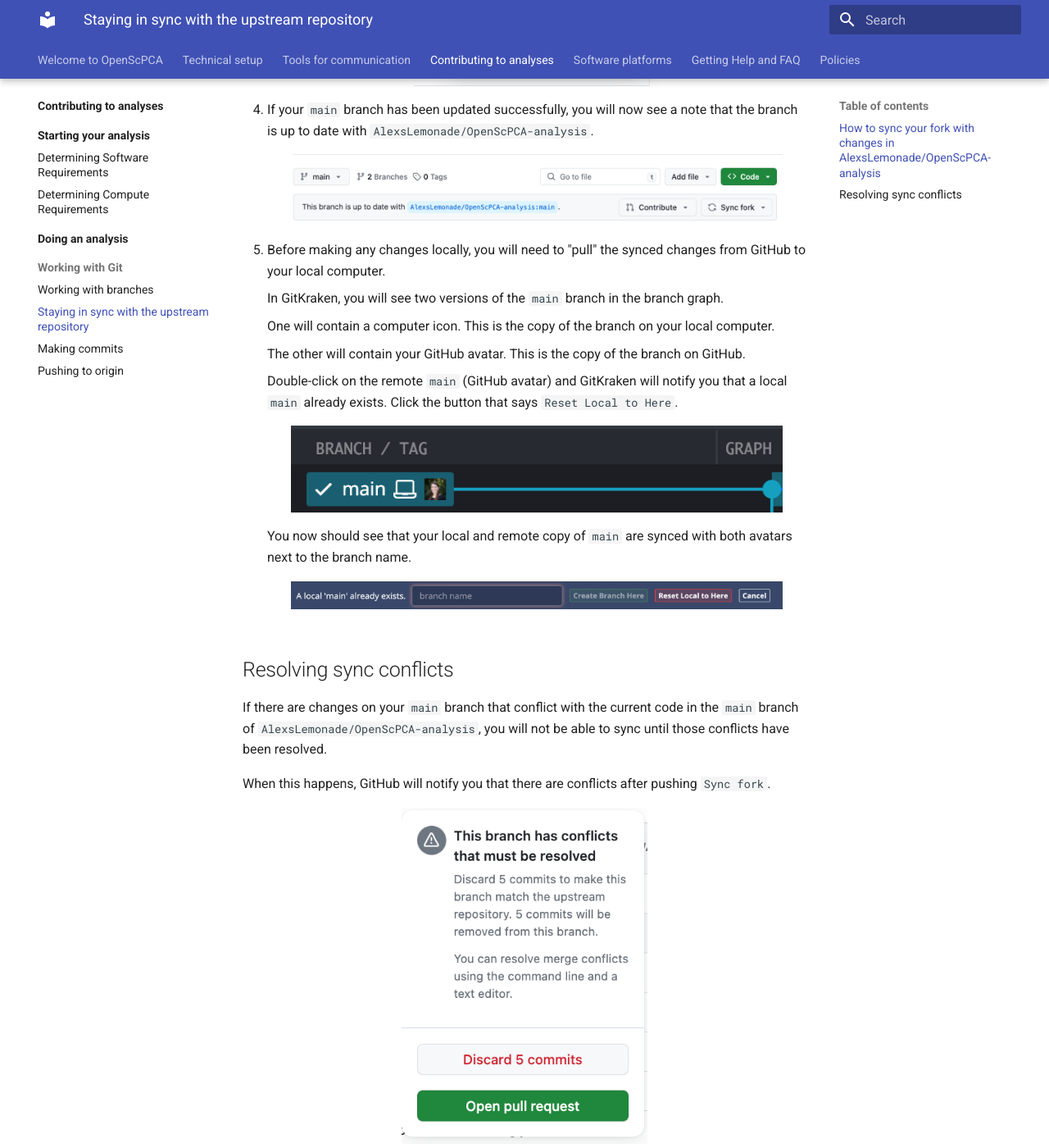
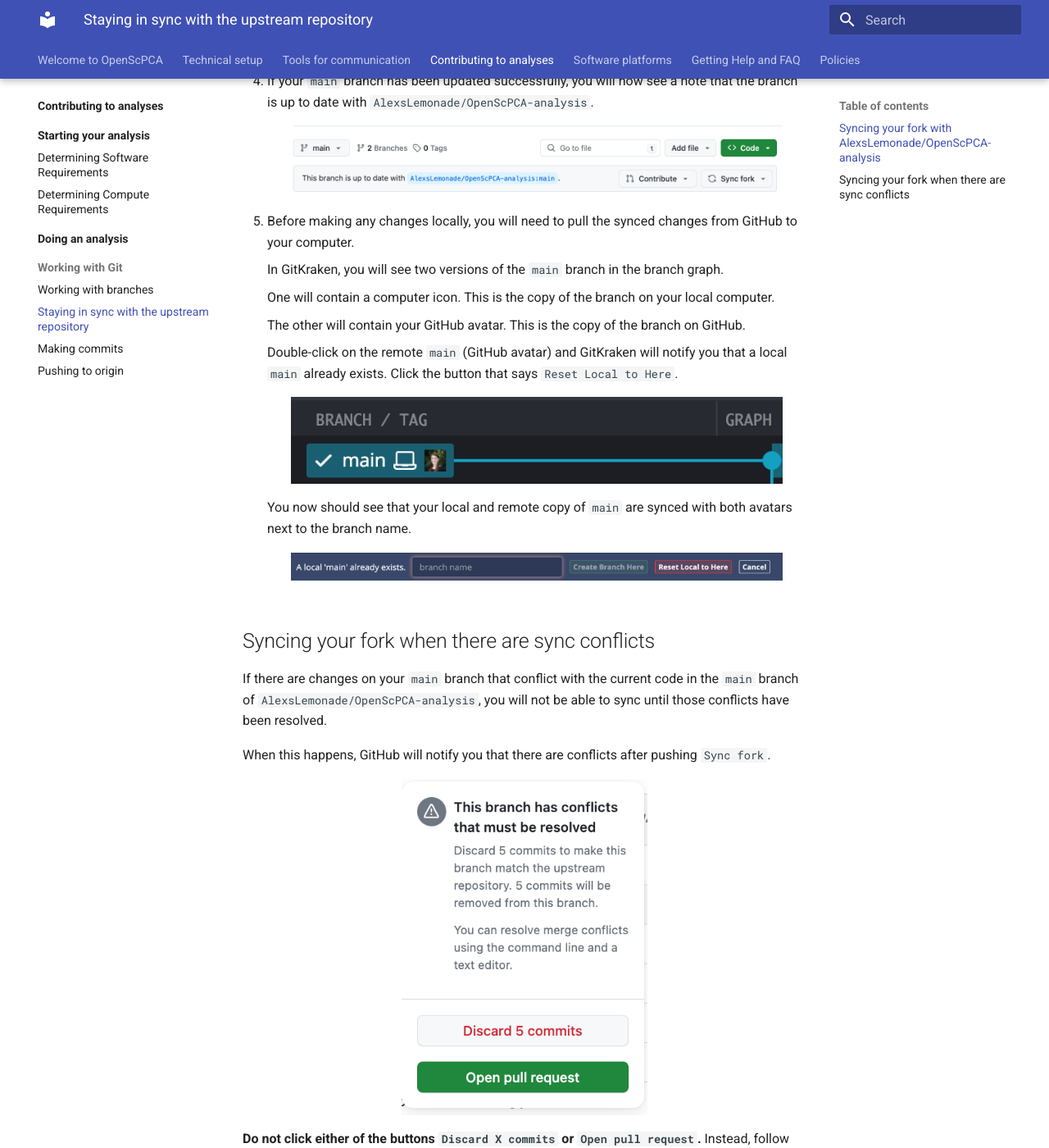
Before and after one commit to AlexsLemonade/OpenScPCA-analysis, an MkDocs documentation site: the page built from docs/contributing-to-analyses/working-with-git/staying-in-sync-with-upstream.md, in a window 1280 px wide and 1400 px high, scrolled down 1230 px. Shown: the whole window at 82% size. Built offline with MkDocs 1.6.1 and Material for MkDocs 9.7.7, drawn with Linux system fonts in a browser that asks for light colours; some of the changed text lies outside the part shown.

Commit message:
Apply suggestions from code review
Co-authored-by: Stephanie Spielman <stephanie.spielman@gmail.com>

```diff
--- a/docs/contributing-to-analyses/working-with-git/staying-in-sync-with-upstream.md
+++ b/docs/contributing-to-analyses/working-with-git/staying-in-sync-with-upstream.md
@@ -8,7 +8,7 @@
     For more information on syncing your fork with the upstream repository, see the [GitHub documentation on syncing a fork](https://docs.github.com/en/pull-requests/collaborating-with-pull-requests/working-with-forks/syncing-a-fork).
 
 
-## How to sync your fork with changes in `AlexsLemonade/OpenScPCA-analysis`
+## Syncing your fork with `AlexsLemonade/OpenScPCA-analysis`
 
 Follow these steps to keep your fork in sync with changes in `AlexsLemonade/OpenScPCA-analysis`:
 
@@ -35,7 +35,7 @@
         ![Successful sync](../../img/upstream-sync-3.png){width="600"}
     </figure>
 
-1. Before making any changes locally, you will need to "pull" the synced changes from GitHub to your local computer.
+1. Before making any changes locally, you will need to pull the synced changes from GitHub to your computer.
 
     In GitKraken, you will see two versions of the `main` branch in the branch graph.
 
@@ -59,7 +59,7 @@
     </figure>
 
 
-## Resolving sync conflicts
+## Syncing your fork when there are sync conflicts
 
 If there are changes on your `main` branch that conflict with the current code in the `main` branch of `AlexsLemonade/OpenScPCA-analysis`, you will not be able to sync until those conflicts have been resolved.
 
```
